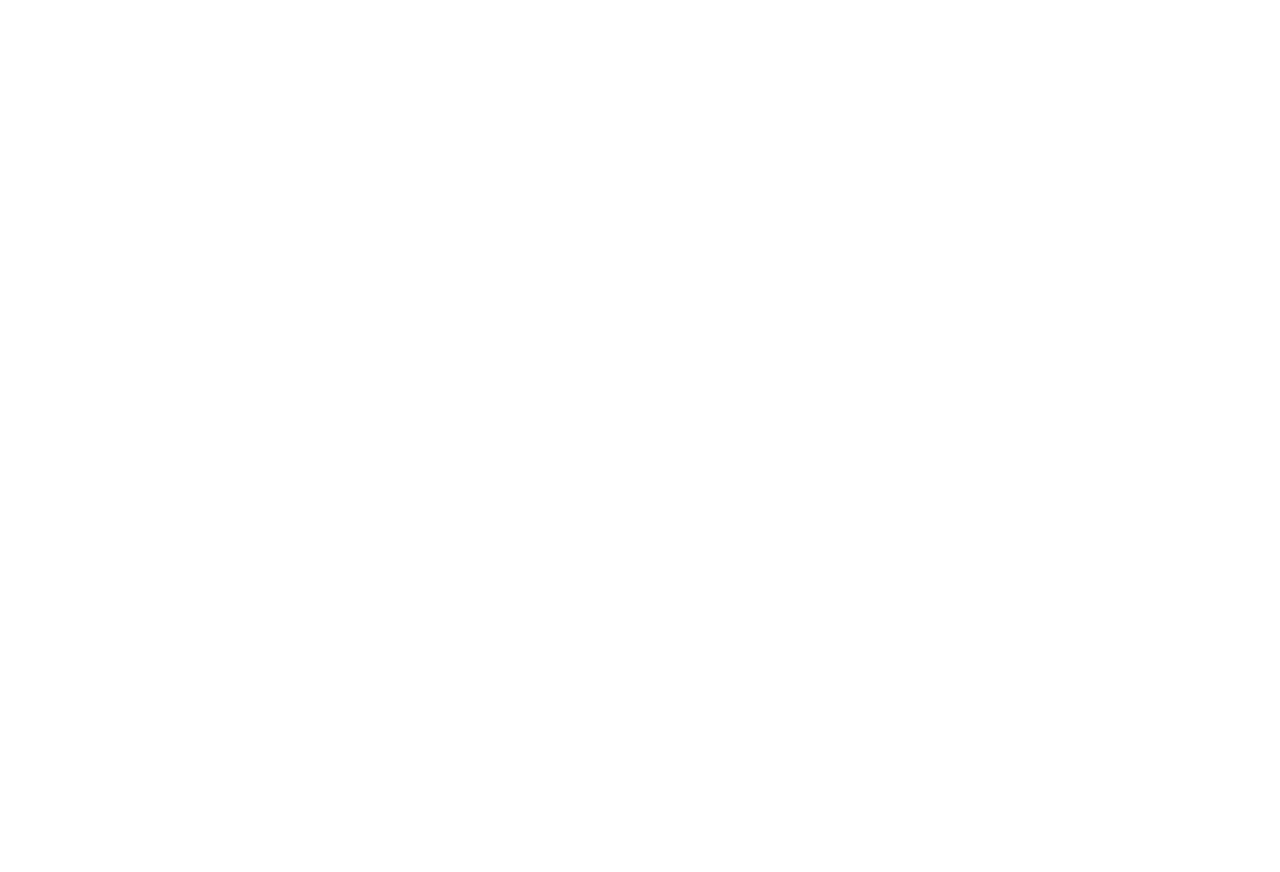
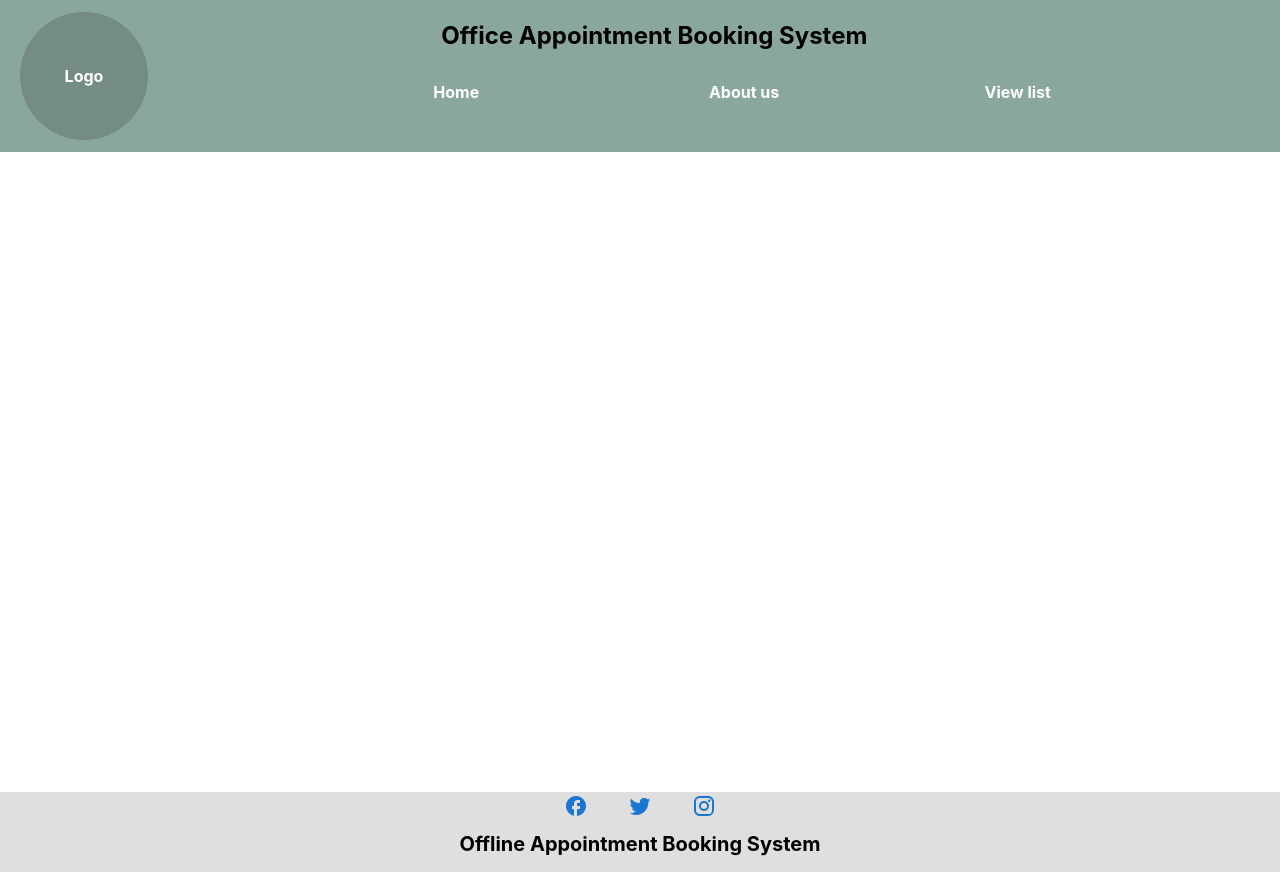
Before and after one commit to chaudharykapil/AppointmentSystem, a React (Create React App) app: page /about in a window 1280 px wide. Before the commit this address had no page. Before the commit the page ends 800 px from the top, so only its background shows below. Built offline with nearby package versions, Linux system fonts and the light colour scheme.

Commit message:
add about page

```diff
--- a/src/App.js
+++ b/src/App.js
@@ -1,4 +1,5 @@
 import { BrowserRouter, Routes, Route } from "react-router-dom";
+import AboutScreen from "./screens/AboutScreen";
 import AddDepartment from "./screens/addDepartment";
 import AddFaqScreen from "./screens/AddFaqScreen";
 import AdminChatScreen from "./screens/ChatScreen";
@@ -23,6 +24,7 @@
         <Route path = "/user/signup" element = {<UserSignUpScreen />} />
         <Route path = "/addworking" element = {<WorkingDays />} />
         <Route path = "/add-department" element = {<AddDepartment />} />
+        <Route path="/about" element = {<AboutScreen />} />
         <Route path= "/login" element = {<LoginScreen />} />
         <Route path= "/user/login" element = {<UserLoginScreen />} />
         <Route path= "/faqs" element = {<FaqScreen />}/>
--- a/src/components/Header.js
+++ b/src/components/Header.js
@@ -22,11 +22,12 @@
           </div>
           <div className='flex items-between'>
             <div className='flex-1 hover:underline'><Link to={"/"}>Home</Link></div>
-            <div className='flex-1 hover:underline'><Link to={"/#about"}> About us</Link></div>
+            <div className='flex-1 hover:underline'><Link to={"/about"}> About us</Link></div>
             <div className='flex-1 hover:underline'><Link to = {"/viewlist"}>View list</Link></div>
             {localStorage.getItem("currorg")?<div className='flex-1 hover:underline'><Link to = {"/org/chat"}>Message</Link></div>:null}
             {usr?<div className='flex-1 hover:underline' onClick={()=>{setLogout(true)}}>LogOut</div>:null}
             {logout?<Logout />:null}
+
           </div>
         </div>
     </div>
--- /dev/null
+++ b/src/screens/AboutScreen.js
@@ -0,0 +1,19 @@
+import React, { Component } from 'react'
+import { SmallFooter } from '../components/Footer'
+import Header from '../components/Header'
+
+export default class AboutScreen extends Component {
+  render() {
+    return (
+        <div>
+          <div>
+            <Header />
+          </div>
+        <div className='flex flex-1 justify-center items-center h-[40rem] flex-col'>
+
+        </div>
+        <SmallFooter />
+      </div>
+    )
+  }
+}
```
